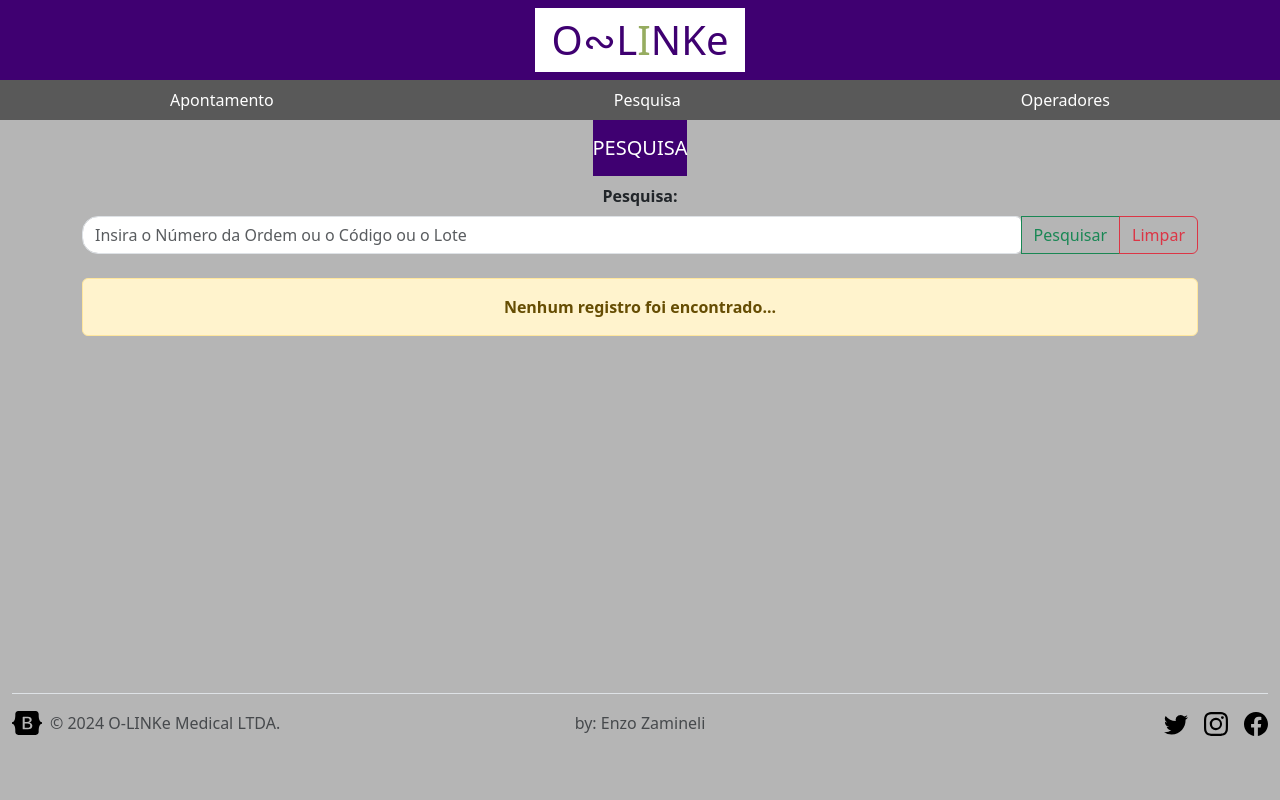
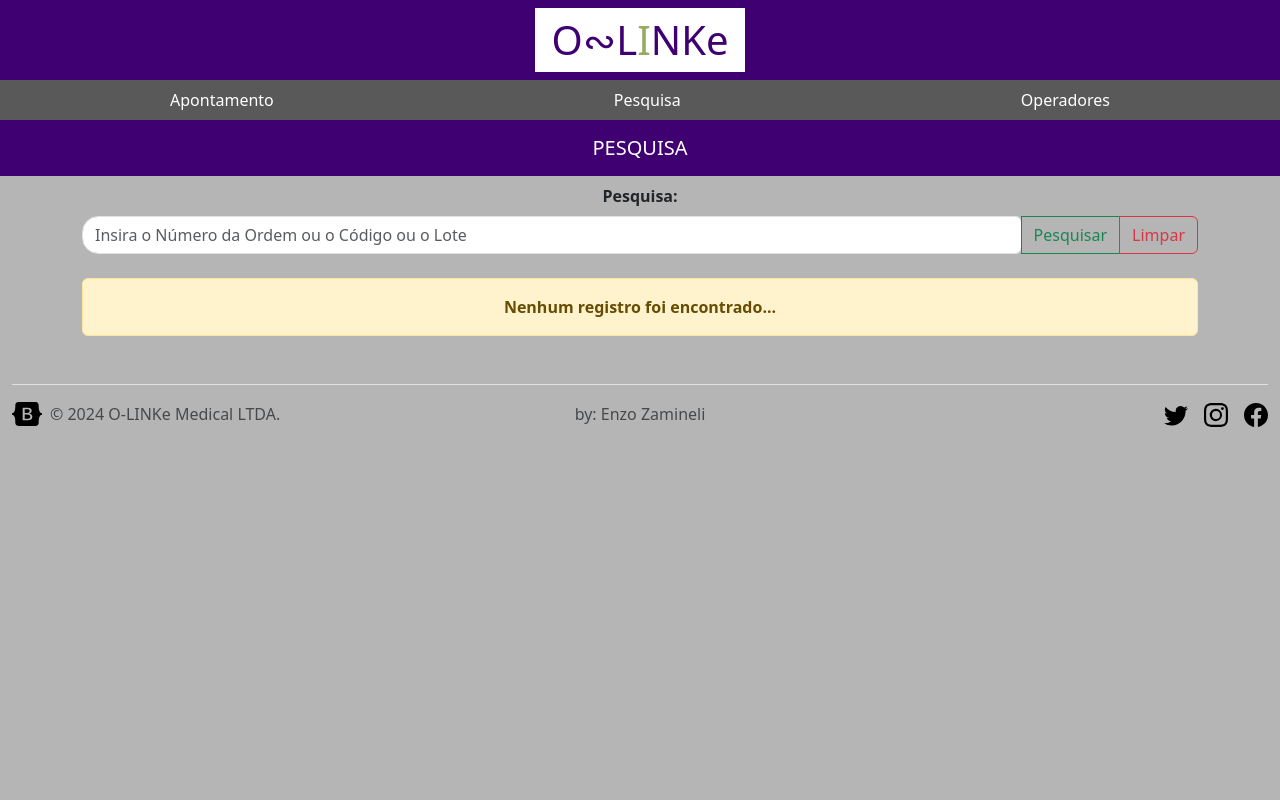
Before and after one commit to enzozami/SistemaDeApontamento, a PHP site: page /SistemaDeApontamento_TCC/paginas/pesquisa.php in a window 1280 px wide. Run offline with PHP 8.4, Linux system fonts and the light colour scheme; data that the repository does not hold is empty.

Commit message:
ajuste indice

```diff
--- a/projeto/paginas/operadores.php
+++ b/projeto/paginas/operadores.php
@@ -5,7 +5,7 @@
     <meta name="viewport" content="width=device-width, initial-scale=1.0">
     <title>Operadores - O-LINKe Medical LTDA</title>
 </head>
-<body style="background-color: #b5b5b5; width: 100%; height: 100%;" class="d-flex flex-column min-vh-100">
+<body style="background-color: #b5b5b5; width: 100%; height: 100%;" class=" flex-column min-vh-100">
     <?php
         include_once "../template/template.php";
         include_once "../script/conexao.php";
--- a/projeto/paginas/pesquisa.php
+++ b/projeto/paginas/pesquisa.php
@@ -10,7 +10,7 @@
 
     <link rel="stylesheet" href="../style.css">
 </head>
-<body style="background-color: #b5b5b5; width: 100%; height: 100%;" class="d-flex flex-column min-vh-100">
+<body style="background-color: #b5b5b5; width: 100%; height: 100%;" class=" flex-column min-vh-100">
     <!-- TEMPLATE + BANCO DE DADOS -->
      <?php
         include_once "../template/template.php";
```
